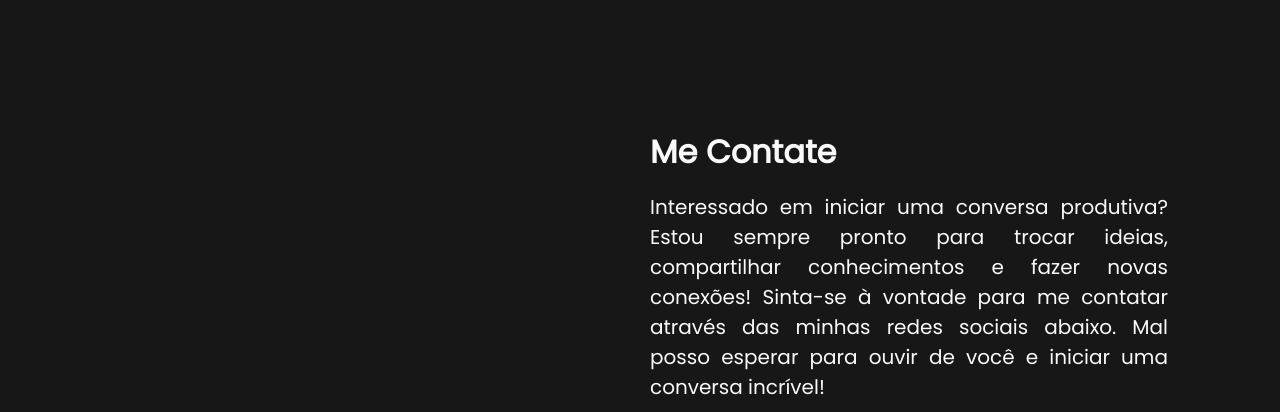
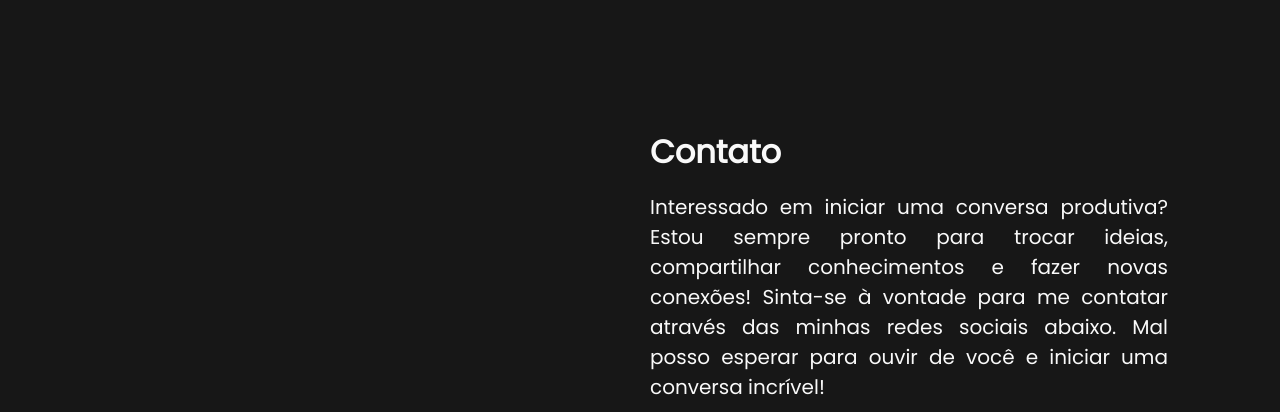
Before and after one commit to Raafa22/Pagina_Portfolio, a plain HTML site: page index.html in a window 1280 px wide. Shown: the part 1580-1992 px from the top of the page. Drawn offline with Linux system fonts and the light colour scheme.

Commit message:
Alteração

```diff
--- a/index.html
+++ b/index.html
@@ -81,7 +81,7 @@
 
                 <section id="contato" class="contato_container">    <!-- Adicione aqui as CLASSES -->
                     <article id="contato-texto" class="contato_content">    <!-- Adicione aqui as CLASSES -->
-                        <h4>Me Contate</h4>
+                        <h4>Contato</h4>
                         <p>Interessado em iniciar uma conversa produtiva?Estou sempre pronto para trocar ideias, compartilhar conhecimentos
                              e fazer novas conexões! Sinta-se à vontade para me contatar através das minhas redes sociais abaixo.
                              Mal posso esperar para ouvir de você e iniciar uma conversa incrível!</p>
```
